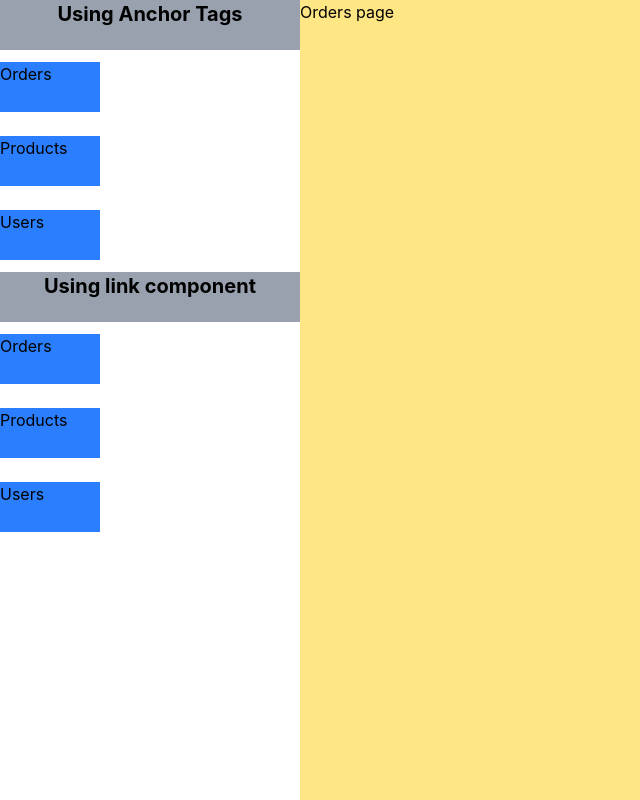
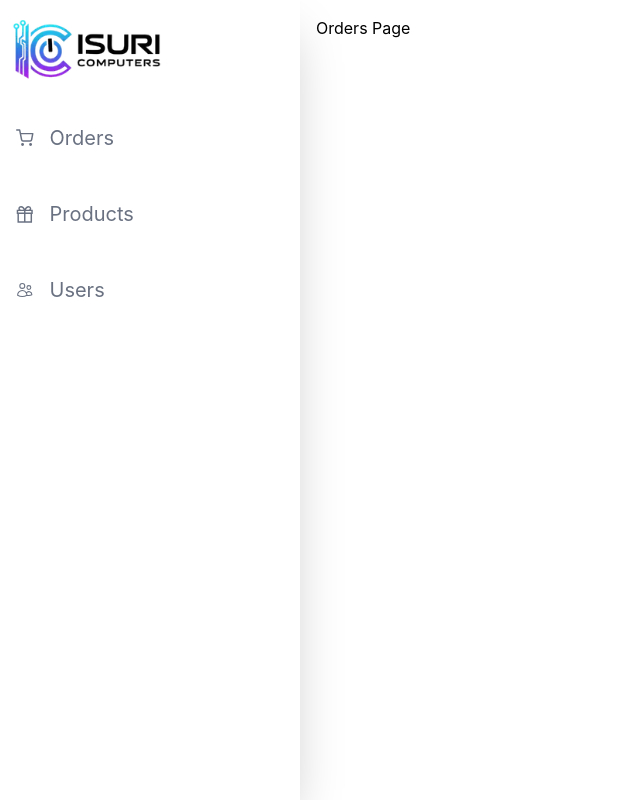
Before and after one commit to MAHESHISAGARIKA/i-computers-frontend, a React (Vite) app: page /admin in a window 1280 px wide. Shown: the whole page, without its empty margins (0-640 px from the left). Built offline with nearby package versions, Linux system fonts and the light colour scheme.

Commit message:
Modify admin page and  create adminProductsPage

```diff
--- /dev/null
+++ b/src/pages/admin/adminProductPage.jsx
@@ -0,0 +1,15 @@
+import { FaPlus } from "react-icons/fa6";
+
+export default function AdminProductsPage(){
+
+    return(
+        <div className="w-full h-full">
+
+             <button className="bg-accent w-[80px] h-[80px] rounded-full text-white text-2xl flex justify-center items-center fixed bottom-4 right-4 shadow-2xl hover:bg-white hover:text-accent">
+                < FaPlus/>
+
+             </button>
+        </div>
+    )
+
+}
--- a/src/pages/adminPage.jsx
+++ b/src/pages/adminPage.jsx
@@ -1,26 +1,39 @@
-import { Routes, Route,Link } from "react-router";
+import { Routes, Route, Link } from "react-router";
+import { FiShoppingCart } from "react-icons/fi";
+import { GrGift } from "react-icons/gr";
+import { HiOutlineUsers } from "react-icons/hi2";
+import AdminProductsPage from "./admin/adminProductPage";
 
 export default function AdminPage() {
   return (
-    <div className="w-full h-full bg-purple-500 flex">
-      <div className="w-[300px] h-full bg-white flex flex-col">
-        <h1 className="w-full h-[50px] bg-gray-400 text-center text-xl font-bold">Using Anchor Tags</h1>
-           <a className="w-[100px] h-[50px] bg-blue-500 my-3" href="/admin/">Orders</a>
-           <a className="w-[100px] h-[50px] bg-blue-500 my-3" href="/admin/products">Products</a>
-           <a className="w-[100px] h-[50px] bg-blue-500 my-3" href="/admin/users">Users</a>
+    <div className="w-full h-full bg-primary flex">
+      <div className="w-[300px] h-full bg-white flex flex-col shadow-2xl">
+        <div className="w-full h-[100px] py-4 px-2">
+          <img src="/logo.png" className="h-full" />
+        </div>
 
-        <h1 className="w-full h-[50px] bg-gray-400 text-center text-xl font-bold">Using link component</h1>
-           <Link className="w-[100px] h-[50px] bg-blue-500 my-3" to="/admin/">Orders</Link>
-           <Link className="w-[100px] h-[50px] bg-blue-500 my-3" to="/admin/products">Products</Link>
-           <Link className="w-[100px] h-[50px] bg-blue-500 my-3" to="/admin/users">Users</Link>
+        <Link to="/admin" className="w-full p-4 text-xl text-gray-500 flex items-center gap-4">
+          <FiShoppingCart />
+          <span className="w-full h-full block py-2">Orders</span>
+        </Link>
 
+        <Link to="/admin/products" className="w-full p-4 text-xl text-gray-500 flex items-center gap-4" >
+          <GrGift />
+          <span className="w-full h-full block py-2">Products</span>
+        </Link>
+
+        <Link to="/admin/users" className="w-full p-4 text-xl text-gray-500 flex items-center gap-4">
+          <HiOutlineUsers />
+          <span className="w-full h-full block py-2">Users</span>
+        </Link>
       </div>
 
-      <div className="w-[calc(100%-300px)] h-full bg-amber-200">
+      <div className="w-[calc(100%_-_300px)] h-full p-4">
         <Routes>
-          <Route path="/" element={<h1>Orders page</h1>} />
-          <Route path="/products" element={<h1>Products page</h1>} />
-          <Route path="/users" element={<h1>Users Page</h1>} />
+          <Route path="" element={<h1>Orders Page</h1>} />
+          <Route path="products" element={<AdminProductsPage />}/>
+          <Route path="users" element={<h1>Users Page</h1>}/>
+
         </Routes>
       </div>
     </div>
```
Also changed, not shown: public/logo.png (added).
